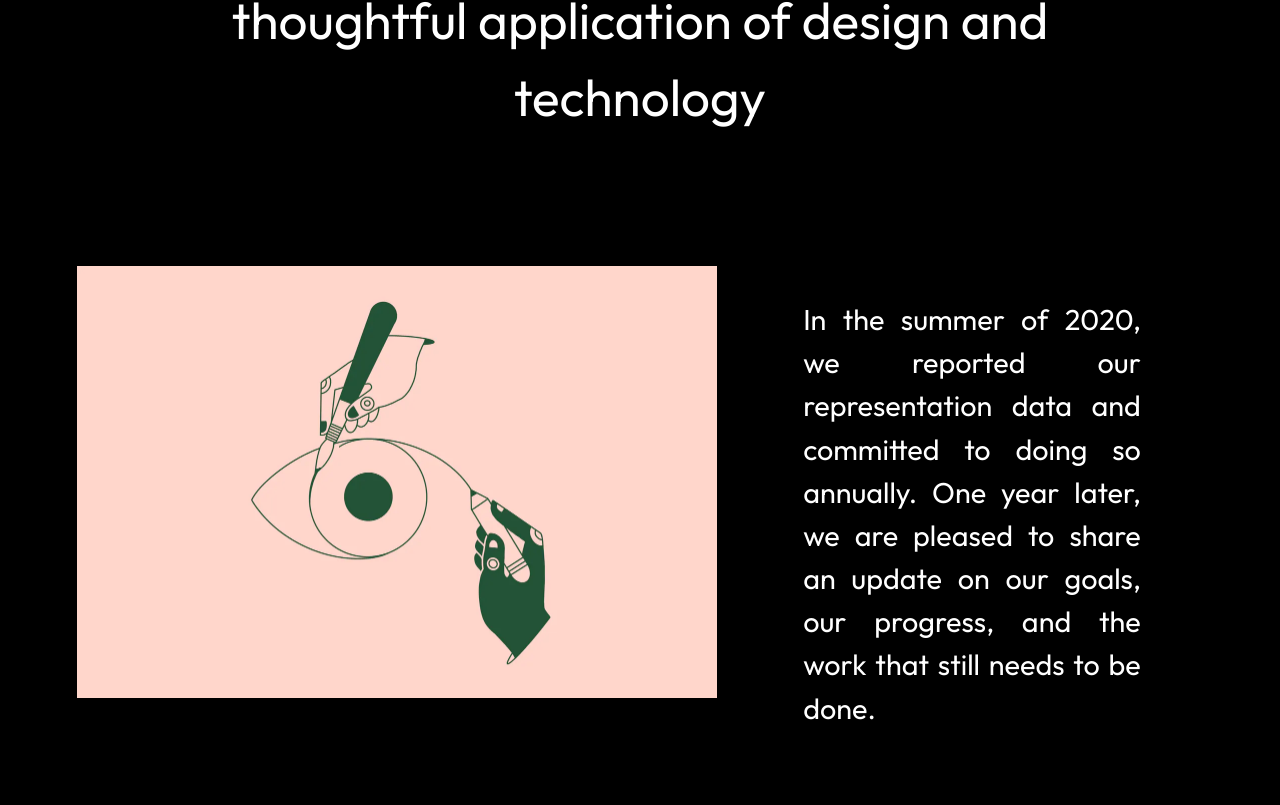
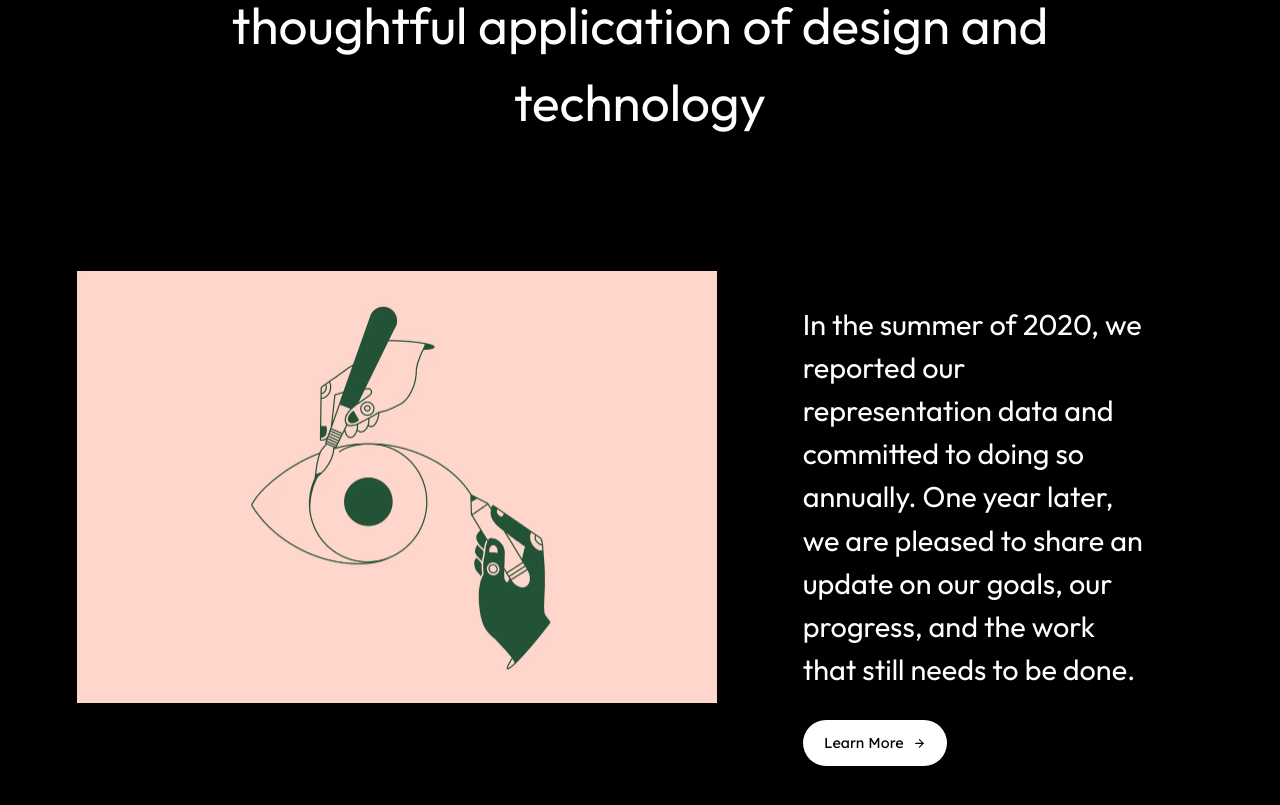
Before and after one commit to nedu-m/fp-ableton, a React (Create React App) app: page / in a window 1280 px wide. Shown: the part 729-1534 px from the top of the page. Built offline with nearby package versions, Linux system fonts and the light colour scheme.

Commit message:
added works component

```diff
--- a/src/components/Button/Button.jsx
+++ b/src/components/Button/Button.jsx
@@ -2,10 +2,15 @@ import styled from 'styled-components';
 import { FiArrowRight } from "react-icons/fi";
 
 export const ButtonContainer = styled.button`
+  display: flex;
+  flex-direction: row;
+  place-content: center;
+  align-items: center;
+  gap: 0.56rem;
   background: ${props => props.theme.colors.white};
   border-radius: 2rem;
-  width: 6.8125rem;
-  height: 2.1875rem;
+  width: 9rem;
+  height: 2.8875rem;
   border: none;
   margin: 0.4rem 0;
 
@@ -19,10 +24,18 @@ export const ButtonContainer = styled.button`
 `;
 
 export const ButtonLink = styled.a`
+  display: flex;
+  place-content: center;
   color: ${props => props.theme.colors.black};
   text-decoration: none;
   text-align: center;
-  padding: 0.5rem;
+  font-weight: 400;
   font-size: 0.9rem;
   font-family: 'Lexend Deca', sans-serif;
 `;
+
+export const ButtonIcon = styled(FiArrowRight)`
+  font-size: 0.8rem;
+  display: flex;
+  place-content: center;
+`;
--- a/src/components/Hero/Hero.jsx
+++ b/src/components/Hero/Hero.jsx
@@ -1,6 +1,10 @@
 import { Header, HeroText } from './Hero.styled';
 import { Container } from '../../styles/Container.styled';
-import { ButtonLink, ButtonContainer } from '../Button/Button';
+import {
+  ButtonIcon,
+  ButtonLink,
+  ButtonContainer
+} from '../Button/Button';
 
 
 const Hero = () => {
@@ -16,6 +20,7 @@ const Hero = () => {
       </HeroText>
       <ButtonContainer>
         <ButtonLink to="/">Learn More</ButtonLink>
+        <ButtonIcon />
       </ButtonContainer>
     </Container>
   )
--- a/src/components/Videoplayer/Videoplayer.jsx
+++ b/src/components/Videoplayer/Videoplayer.jsx
@@ -1,5 +1,7 @@
 import React from 'react';
 import styled from 'styled-components';
+
+// eslint-disable-next-line
 import '@slightlyoff/lite-vimeo';
 
 const VideoContainer = styled.div`
--- a/src/components/Works/Works.jsx
+++ b/src/components/Works/Works.jsx
@@ -7,9 +7,15 @@ import {
   WorkDescription
 } from "./Works.styled";
 
+import {
+  ButtonIcon,
+  ButtonLink,
+  ButtonContainer
+} from '../Button/Button';
+
 import firstImage from "../../assets/images/image1.png";
-// import SecondImage from "../../assets/images/image2.png";
-// import thirdImage from "../../assets/images/image3.png";
+import secondImage from "../../assets/images/image2.jpg";
+// import thirdImage from "../../assets/images/image3.jpg";
 
 const Works = () => {
   return (
@@ -23,6 +29,10 @@ const Works = () => {
           and committed to doing so annually. One year later, we are pleased to share an update on our goals,
           our progress, and the work that still needs to be done.
         </WorkDescription>
+        <ButtonContainer>
+          <ButtonLink to="/">Learn More</ButtonLink>
+          <ButtonIcon />
+        </ButtonContainer>
       </WorkDescriptionContainer>
     </WorkContainer>
   )
--- a/src/components/Works/Works.styled.jsx
+++ b/src/components/Works/Works.styled.jsx
@@ -33,7 +33,7 @@ export const WorkImage = styled.img`
 
 export const WorkDescriptionContainer = styled.div`
   grid-column: 7/10;
-  padding: 0.2rem 0.5rem 2rem 0.997rem;
+  padding: 0.2rem 0.3rem 2rem 0.97rem;
 
   @media (max-width: 768px) {
     grid-column: 1/10;
@@ -45,11 +45,13 @@ export const WorkDescription = styled.p`
   font-weight: 400;
   font-family: "Outfit", sans-serif;
   color: #fff;
-  text-align: justify;
+  text-align: start;
 
   @media (max-width: 768px) {
-    font-size: 1rem;
-    margin: 1rem 0.5rem 1.8rem 1.9rem;
+    text-justify: end;
+    font-size: calc(1.8rem - 1.5vw);
+    inline-size: 100%;
+    margin: 1rem 0.5rem 1.9rem 0.7rem;
     line-height: 1.7rem;
     letter-spacing: calc(normal + 0.2rem);
   }
```
